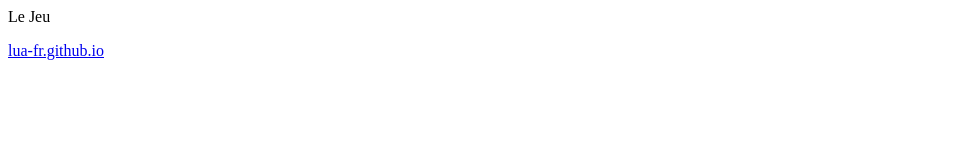
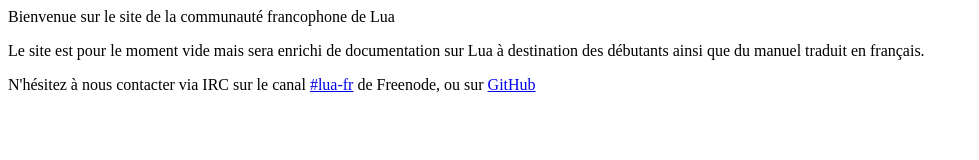
Before and after one commit to lua-fr/lua-fr.github.io, a plain HTML site: page index.html in a window 1280 px wide. Shown: the whole page, without its empty margins (0-979 px from the left). Drawn offline with Linux system fonts and the light colour scheme.

Commit message:
Semblant d'informations pour la page d'accueil

```diff
--- a/index.html
+++ b/index.html
@@ -1,9 +1,11 @@
 <html><head>
 <title>Lua-Fr</title>
+<meta charset="utf-8" />
 <link rel="shortcut icon" href="/favicon.ico" />
 </head>
 <body>
-<p>Le Jeu</p>
-<p><a href="lua-fr.github.io/">lua-fr.github.io</a></p>
+<p>Bienvenue sur le site de la communauté francophone de Lua</p>
+<p>Le site est pour le moment vide mais sera enrichi de documentation sur Lua à destination des débutants ainsi que du manuel traduit en français.</p>
+<p>N'hésitez à nous contacter via IRC sur le canal <a href="http://webchat.freenode.net/?channels=#lua-fr">#lua-fr</a> de Freenode, ou sur <a href="https://github.com/lua-fr/">GitHub</a></p>
 </body>
 </html>
```
